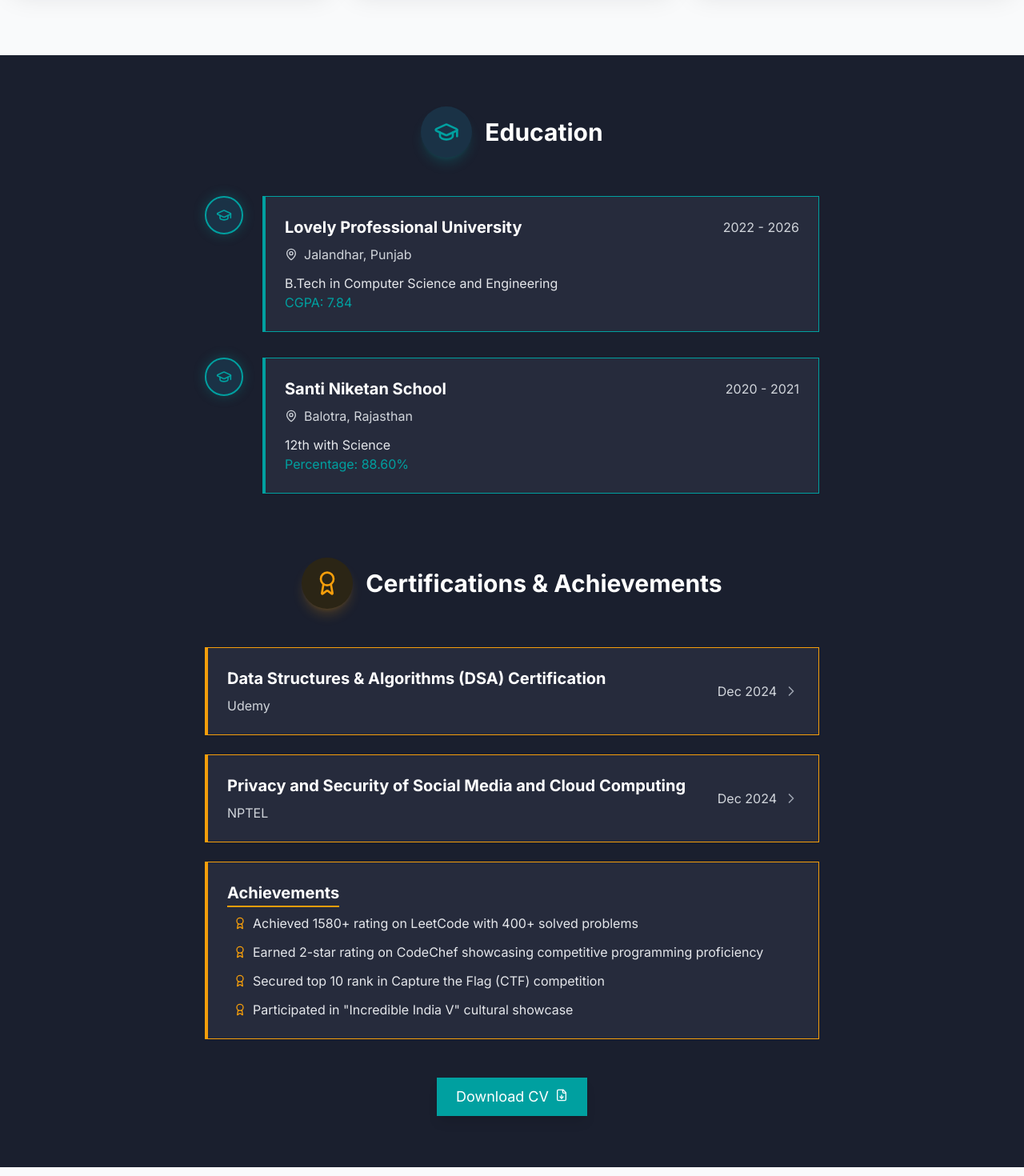
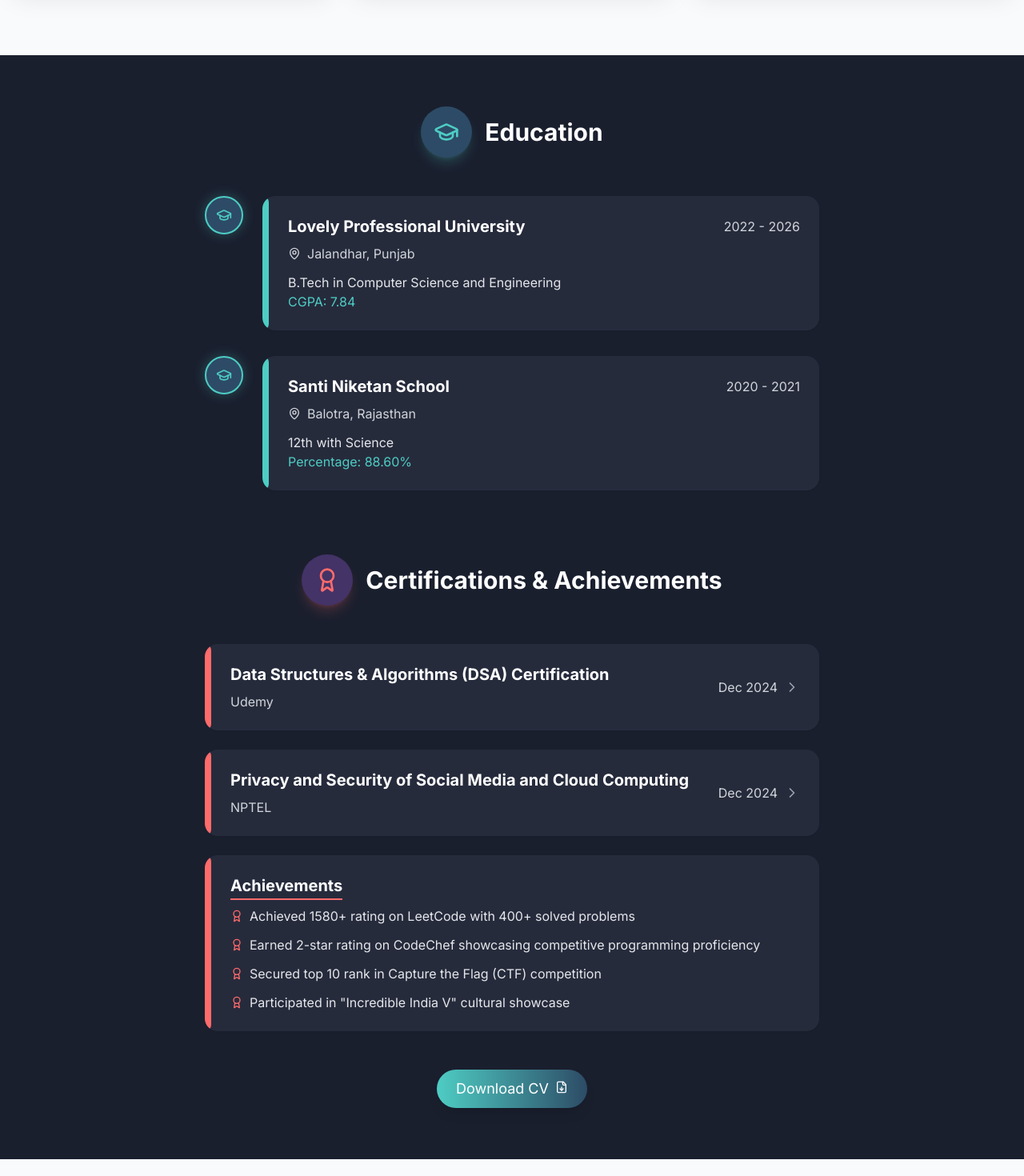
Before and after one commit to sujalbazari18/Personal-Portfolio, a React (Vite) app: page / in a window 1280 px wide. Shown: the part 3180-4650 px from the top of the page at 80% size. Built offline with nearby package versions, Linux system fonts and the light colour scheme.

Commit message:
Refactor: Update color and corner styles
Update the color scheme and apply rounded circle corners to various components.

```diff
--- a/src/components/ResumeSection.tsx
+++ b/src/components/ResumeSection.tsx
@@ -59,8 +59,8 @@ const ResumeSection = () => {
         {/* Education Section */}
         <section id="education" className="mb-20">
           <div className="flex items-center justify-center mb-12 animate-fade-in">
-            <div className="bg-[#1a3246] rounded-full p-4 mr-4 shadow-lg shadow-[#00a0a0]/20">
-              <GraduationCap className="text-[#00a0a0]" size={32} />
+            <div className="bg-[#2d4b66] rounded-full p-4 mr-4 shadow-lg shadow-[#4ecdc4]/20">
+              <GraduationCap className="text-[#4ecdc4]" size={32} />
             </div>
             <h2 className="text-3xl font-bold">Education</h2>
           </div>
@@ -70,16 +70,18 @@ const ResumeSection = () => {
             <div className="relative mb-8 timeline-item transition-all duration-500 ease-out">
               <div className="flex items-start">
                 <div className="hidden md:flex flex-col items-center mr-6">
-                  <div className="h-12 w-12 rounded-full border-2 border-[#00a0a0] bg-[#1a3246] flex items-center justify-center shadow-[0_0_15px_rgba(0,160,160,0.3)]">
-                    <GraduationCap size={20} className="text-[#00a0a0]" />
+                  <div className="h-12 w-12 rounded-full border-2 border-[#4ecdc4] bg-[#2d4b66] flex items-center justify-center shadow-[0_0_15px_rgba(78,205,196,0.3)]">
+                    <GraduationCap size={20} className="text-[#4ecdc4]" />
                   </div>
-                  <div className="h-full w-px bg-gradient-to-b from-[#00a0a0] to-transparent mt-2"></div>
+                  <div className="h-full w-px bg-gradient-to-b from-[#4ecdc4] to-transparent mt-2"></div>
                 </div>
 
-                <Card className="w-full bg-[#262b3c] border-l-4 border-[#00a0a0] hover:shadow-[0_5px_20px_rgba(0,160,160,0.2)] transition-all duration-300 group">
-                  <CardContent className="p-6">
+                <Card className="w-full bg-[#262b3c] border-none hover:shadow-[0_5px_20px_rgba(78,205,196,0.2)] transition-all duration-300 group rounded-xl overflow-hidden">
+                  <CardContent className="p-6 relative overflow-hidden">
+                    <div className="absolute top-0 left-0 w-2 h-full bg-[#4ecdc4] rounded-r-full"></div>
+                    <div className="ml-2">
                       <div className="flex justify-between items-center mb-2">
-                      <h3 className="text-xl font-bold text-white group-hover:text-[#00a0a0] transition-colors duration-300">Lovely Professional University</h3>
+                        <h3 className="text-xl font-bold text-white group-hover:text-[#4ecdc4] transition-colors duration-300">Lovely Professional University</h3>
                         <span className="text-gray-300">2022 - 2026</span>
                       </div>
                       <div className="flex items-center text-gray-300 mb-3">
@@ -88,8 +90,9 @@ const ResumeSection = () => {
                       </div>
                       <p className="text-gray-200">
                         B.Tech in Computer Science and Engineering<br/>
-                      <span className="text-[#00a0a0] font-medium">CGPA: 7.84</span>
+                        <span className="text-[#4ecdc4] font-medium">CGPA: 7.84</span>
                       </p>
+                    </div>
                   </CardContent>
                 </Card>
               </div>
@@ -99,15 +102,17 @@ const ResumeSection = () => {
             <div className="relative timeline-item transition-all duration-500 ease-out">
               <div className="flex items-start">
                 <div className="hidden md:flex flex-col items-center mr-6">
-                  <div className="h-12 w-12 rounded-full border-2 border-[#00a0a0] bg-[#1a3246] flex items-center justify-center shadow-[0_0_15px_rgba(0,160,160,0.3)]">
-                    <GraduationCap size={20} className="text-[#00a0a0]" />
+                  <div className="h-12 w-12 rounded-full border-2 border-[#4ecdc4] bg-[#2d4b66] flex items-center justify-center shadow-[0_0_15px_rgba(78,205,196,0.3)]">
+                    <GraduationCap size={20} className="text-[#4ecdc4]" />
                   </div>
                 </div>
 
-                <Card className="w-full bg-[#262b3c] border-l-4 border-[#00a0a0] hover:shadow-[0_5px_20px_rgba(0,160,160,0.2)] transition-all duration-300 group">
-                  <CardContent className="p-6">
+                <Card className="w-full bg-[#262b3c] border-none hover:shadow-[0_5px_20px_rgba(78,205,196,0.2)] transition-all duration-300 group rounded-xl overflow-hidden">
+                  <CardContent className="p-6 relative overflow-hidden">
+                    <div className="absolute top-0 left-0 w-2 h-full bg-[#4ecdc4] rounded-r-full"></div>
+                    <div className="ml-2">
                       <div className="flex justify-between items-center mb-2">
-                      <h3 className="text-xl font-bold text-white group-hover:text-[#00a0a0] transition-colors duration-300">Santi Niketan School</h3>
+                        <h3 className="text-xl font-bold text-white group-hover:text-[#4ecdc4] transition-colors duration-300">Santi Niketan School</h3>
                         <span className="text-gray-300">2020 - 2021</span>
                       </div>
                       <div className="flex items-center text-gray-300 mb-3">
@@ -116,8 +121,9 @@ const ResumeSection = () => {
                       </div>
                       <p className="text-gray-200">
                         12th with Science<br/>
-                      <span className="text-[#00a0a0] font-medium">Percentage: 88.60%</span>
+                        <span className="text-[#4ecdc4] font-medium">Percentage: 88.60%</span>
                       </p>
+                    </div>
                   </CardContent>
                 </Card>
               </div>
@@ -128,8 +134,8 @@ const ResumeSection = () => {
         {/* Certifications & Achievements Section */}
         <section id="certifications" className="mb-12">
           <div className="flex items-center justify-center mb-12 animate-fade-in">
-            <div className="bg-[#2b2515] rounded-full p-4 mr-4 shadow-lg shadow-[#f59e0b]/20">
-              <Award className="text-[#f59e0b]" size={32} />
+            <div className="bg-[#433367] rounded-full p-4 mr-4 shadow-lg shadow-[#ff6b6b]/20">
+              <Award className="text-[#ff6b6b]" size={32} />
             </div>
             <h2 className="text-3xl font-bold">Certifications & Achievements</h2>
           </div>
@@ -137,12 +143,13 @@ const ResumeSection = () => {
           <div className="max-w-3xl mx-auto space-y-6">
             {/* First Certification Card */}
             <Collapsible>
-              <Card className="bg-[#262b3c] border-l-4 border-[#f59e0b] cert-card hover:shadow-[0_5px_20px_rgba(245,158,11,0.2)] transition-all duration-300">
-                <CardContent className="p-6">
+              <Card className="bg-[#262b3c] border-none cert-card hover:shadow-[0_5px_20px_rgba(255,107,107,0.2)] transition-all duration-300 rounded-xl overflow-hidden">
+                <CardContent className="p-6 relative">
+                  <div className="absolute top-0 left-0 w-2 h-full bg-[#ff6b6b] rounded-r-full"></div>
                   <CollapsibleTrigger className="w-full">
-                    <div className="flex justify-between items-center">
+                    <div className="flex justify-between items-center ml-2">
                       <div>
-                        <h3 className="text-xl font-bold text-white hover:text-[#f59e0b] transition-colors duration-300 text-left">Data Structures & Algorithms (DSA) Certification</h3>
+                        <h3 className="text-xl font-bold text-white hover:text-[#ff6b6b] transition-colors duration-300 text-left">Data Structures & Algorithms (DSA) Certification</h3>
                         <div className="mt-2 text-gray-300 text-left">Udemy</div>
                       </div>
                       <div className="flex items-center">
@@ -151,7 +158,7 @@ const ResumeSection = () => {
                       </div>
                     </div>
                   </CollapsibleTrigger>
-                  <CollapsibleContent className="pt-4 text-gray-300">
+                  <CollapsibleContent className="pt-4 text-gray-300 ml-2">
                     <Separator className="my-3 bg-gray-700" />
                     <p className="text-sm">
                       Comprehensive certification covering advanced data structures and algorithms concepts
@@ -165,12 +172,13 @@ const ResumeSection = () => {
 
             {/* Second Certification Card */}
             <Collapsible>
-              <Card className="bg-[#262b3c] border-l-4 border-[#f59e0b] cert-card hover:shadow-[0_5px_20px_rgba(245,158,11,0.2)] transition-all duration-300">
-                <CardContent className="p-6">
+              <Card className="bg-[#262b3c] border-none cert-card hover:shadow-[0_5px_20px_rgba(255,107,107,0.2)] transition-all duration-300 rounded-xl overflow-hidden">
+                <CardContent className="p-6 relative">
+                  <div className="absolute top-0 left-0 w-2 h-full bg-[#ff6b6b] rounded-r-full"></div>
                   <CollapsibleTrigger className="w-full">
-                    <div className="flex justify-between items-center">
+                    <div className="flex justify-between items-center ml-2">
                       <div>
-                        <h3 className="text-xl font-bold text-white hover:text-[#f59e0b] transition-colors duration-300 text-left">Privacy and Security of Social Media and Cloud Computing</h3>
+                        <h3 className="text-xl font-bold text-white hover:text-[#ff6b6b] transition-colors duration-300 text-left">Privacy and Security of Social Media and Cloud Computing</h3>
                         <div className="mt-2 text-gray-300 text-left">NPTEL</div>
                       </div>
                       <div className="flex items-center">
@@ -179,7 +187,7 @@ const ResumeSection = () => {
                       </div>
                     </div>
                   </CollapsibleTrigger>
-                  <CollapsibleContent className="pt-4 text-gray-300">
+                  <CollapsibleContent className="pt-4 text-gray-300 ml-2">
                     <Separator className="my-3 bg-gray-700" />
                     <p className="text-sm">
                       In-depth exploration of security challenges in social media platforms and cloud environments.
@@ -192,15 +200,17 @@ const ResumeSection = () => {
             </Collapsible>
 
             {/* Achievements Card with Animation */}
-            <Card className="bg-[#262b3c] border-l-4 border-[#f59e0b] cert-card hover:shadow-[0_5px_20px_rgba(245,158,11,0.2)] transition-all duration-300">
-              <CardContent className="p-6">
+            <Card className="bg-[#262b3c] border-none cert-card hover:shadow-[0_5px_20px_rgba(255,107,107,0.2)] transition-all duration-300 rounded-xl overflow-hidden">
+              <CardContent className="p-6 relative">
+                <div className="absolute top-0 left-0 w-2 h-full bg-[#ff6b6b] rounded-r-full"></div>
+                <div className="ml-2">
                   <h3 className="text-xl font-bold text-white mb-3 relative">
                     <span className="relative inline-block">
                       Achievements
-                    <span className="absolute -bottom-1 left-0 w-0 h-0.5 bg-[#f59e0b] animate-[expandWidth_2s_ease_forwards]"></span>
+                      <span className="absolute -bottom-1 left-0 w-0 h-0.5 bg-[#ff6b6b] animate-[expandWidth_2s_ease_forwards]"></span>
                     </span>
                   </h3>
-                <ul className="list-none text-gray-200 space-y-3 ml-2">
+                  <ul className="list-none text-gray-200 space-y-3">
                     {[
                       "Achieved 1580+ rating on LeetCode with 400+ solved problems",
                       "Earned 2-star rating on CodeChef showcasing competitive programming proficiency",
@@ -208,11 +218,12 @@ const ResumeSection = () => {
                       "Participated in \"Incredible India V\" cultural showcase"
                     ].map((achievement, index) => (
                       <li key={index} className="pl-6 relative achievement-item opacity-0 animate-[fadeIn_0.5s_ease_forwards]" style={{ animationDelay: `${0.3 + index * 0.2}s` }}>
-                      <Award className="absolute left-0 top-1 text-[#f59e0b]" size={16} />
+                        <Award className="absolute left-0 top-1 text-[#ff6b6b]" size={16} />
                         {achievement}
                       </li>
                     ))}
                   </ul>
+                </div>
               </CardContent>
             </Card>
           </div>
@@ -222,7 +233,7 @@ const ResumeSection = () => {
         <div className="text-center mt-12">
           <Button
             variant="default"
-            className="bg-[#00a0a0] hover:bg-[#008080] text-white inline-flex items-center gap-2 px-6 py-6 rounded-md transform hover:scale-105 transition-all duration-300 shadow-lg hover:shadow-[0_5px_20px_rgba(0,160,160,0.4)]"
+            className="bg-gradient-to-r from-[#4ecdc4] to-[#2d4b66] hover:opacity-90 text-white inline-flex items-center gap-2 px-6 py-6 rounded-full transform hover:scale-105 transition-all duration-300 shadow-lg hover:shadow-[0_5px_20px_rgba(78,205,196,0.4)]"
             onClick={handleDownloadCV}
           >
             <span className="text-lg">Download CV</span>
@@ -231,7 +242,6 @@ const ResumeSection = () => {
         </div>
       </div>
 
-      {/* Fixed the style tag by removing the jsx attribute */}
       <style>
         {`
         @keyframes expandWidth {
```
Also changed, not shown: tailwind.config.ts (+6 -1 lines). Lines whose indentation alone changed are shown as unchanged.
